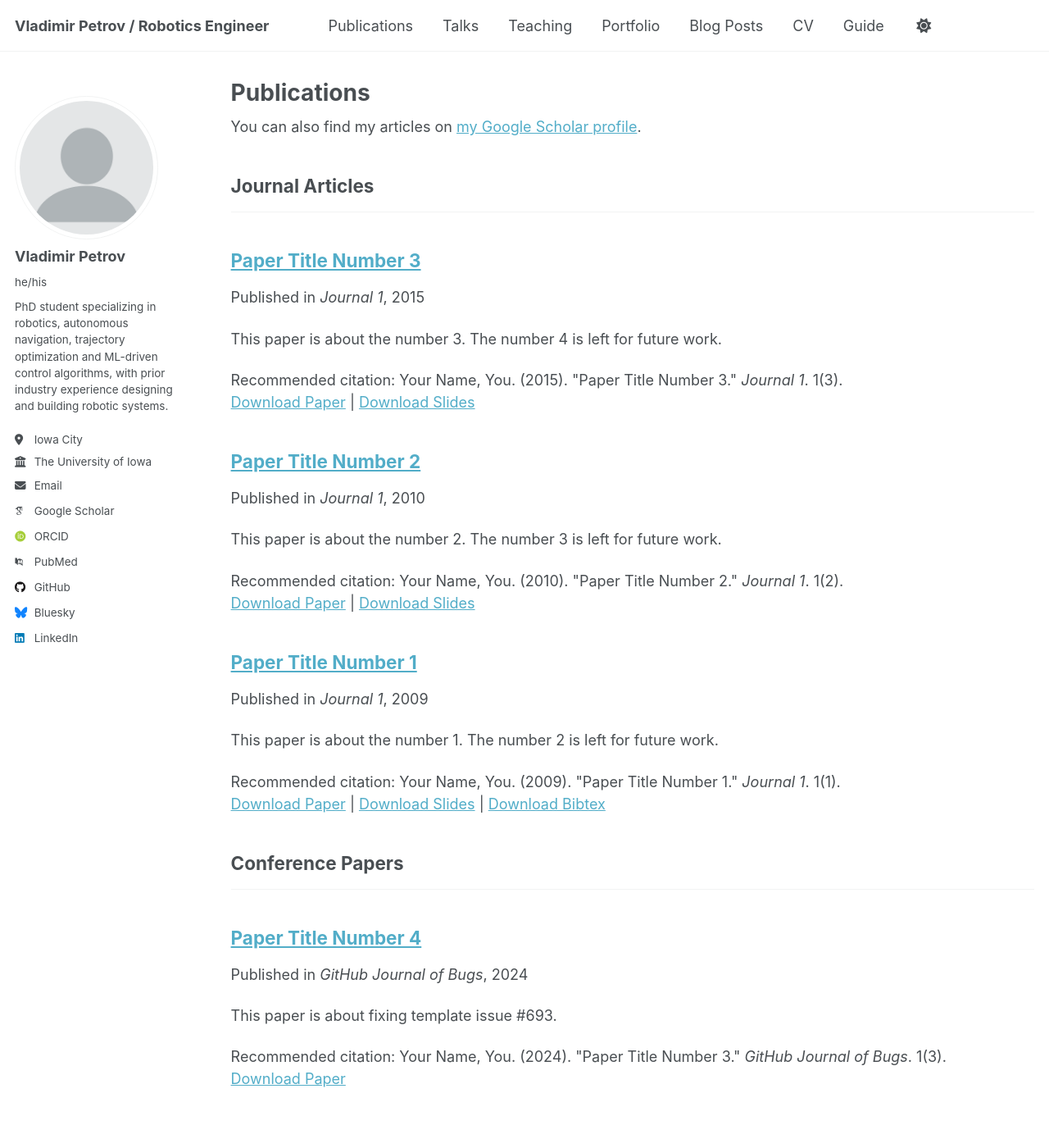
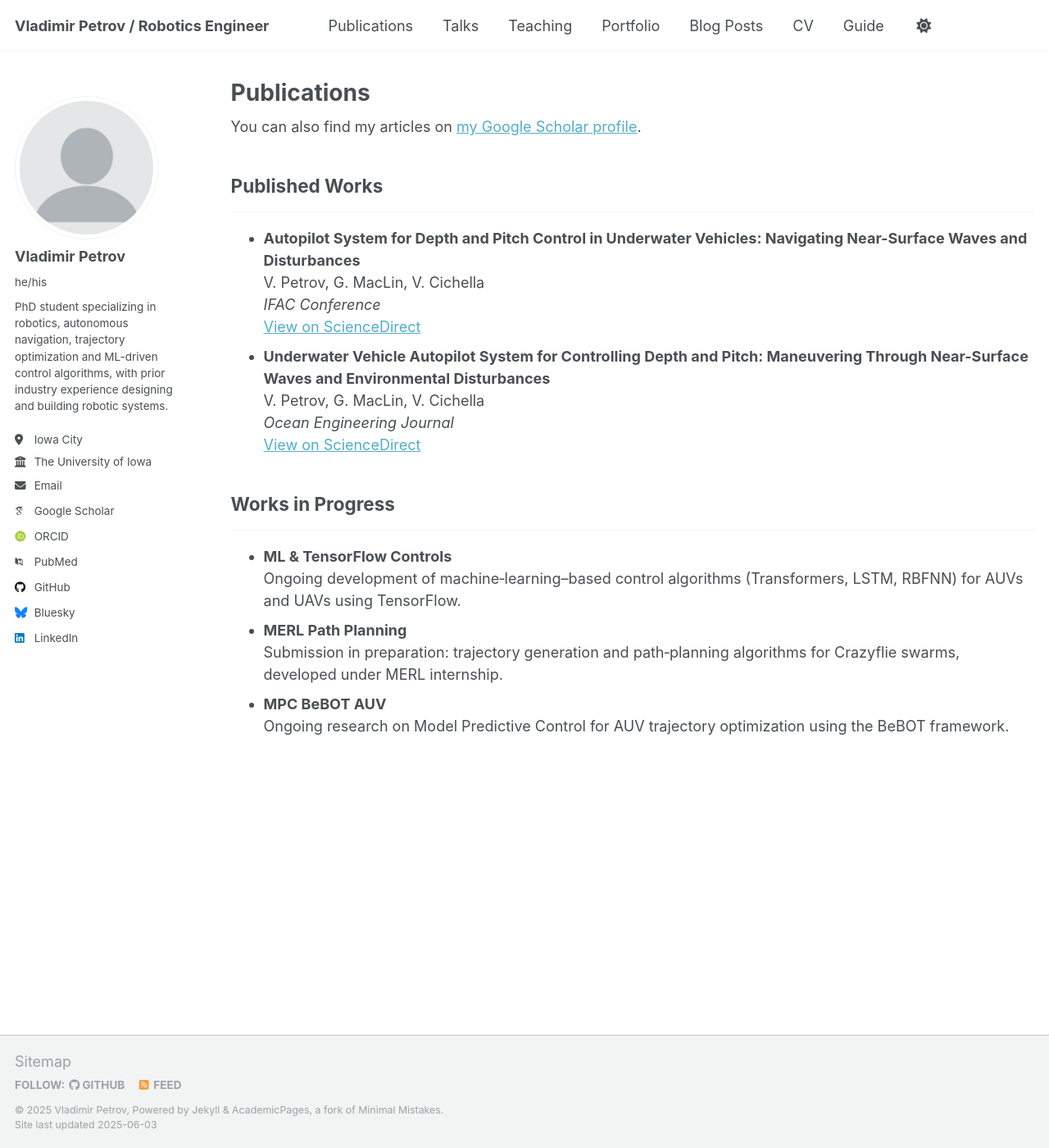
Before and after one commit to wladimirpetrov/wladimirpetrov.github.io, a Jekyll site: the page built from _pages/publications.html, in a window 1280 px wide and 1400 px high. Shown: the whole window at 82% size. Built offline with Jekyll 4.4.1, drawn with Linux system fonts in a browser that asks for light colours; some web fonts are replaced.

Commit message:
publications updated

```diff
--- a/_pages/publications.html
+++ b/_pages/publications.html
@@ -11,23 +11,36 @@ author_profile: true
 
 {% include base_path %}
 
-<!-- New style rendering if publication categories are defined -->
-{% if site.publication_category %}
-  {% for category in site.publication_category  %}
-    {% assign title_shown = false %}
-    {% for post in site.publications reversed %}
-      {% if post.category != category[0] %}
-        {% continue %}
-      {% endif %}
-      {% unless title_shown %}
-        <h2>{{ category[1].title }}</h2><hr />
-        {% assign title_shown = true %}
-      {% endunless %}
-      {% include archive-single.html %}
-    {% endfor %}
-  {% endfor %}
-{% else %}
-  {% for post in site.publications reversed %}
-    {% include archive-single.html %}
-  {% endfor %}
-{% endif %}
+<h2>Published Works</h2>
+<hr />
+<ul>
+  <li>
+    <strong>Autopilot System for Depth and Pitch Control in Underwater Vehicles: Navigating Near-Surface Waves and Disturbances</strong><br />
+    V. Petrov, G. MacLin, V. Cichella<br />
+    <em>IFAC Conference</em><br />
+    <a href="https://www.sciencedirect.com/science/article/pii/S2405896324018111" target="_blank">View on ScienceDirect</a>
+  </li>
+  <li>
+    <strong>Underwater Vehicle Autopilot System for Controlling Depth and Pitch: Maneuvering Through Near-Surface Waves and Environmental Disturbances</strong><br />
+    V. Petrov, G. MacLin, V. Cichella<br />
+    <em>Ocean Engineering Journal</em><br />
+    <a href="https://www.sciencedirect.com/science/article/pii/S0029801824032487" target="_blank">View on ScienceDirect</a>
+  </li>
+</ul>
+
+<h2>Works in Progress</h2>
+<hr />
+<ul>
+  <li>
+    <strong>ML & TensorFlow Controls</strong><br />
+    Ongoing development of machine‐learning–based control algorithms (Transformers, LSTM, RBFNN) for AUVs and UAVs using TensorFlow.
+  </li>
+  <li>
+    <strong>MERL Path Planning</strong><br />
+    Submission in preparation: trajectory generation and path‐planning algorithms for Crazyflie swarms, developed under MERL internship.
+  </li>
+  <li>
+    <strong>MPC BeBOT AUV</strong><br />
+    Ongoing research on Model Predictive Control for AUV trajectory optimization using the BeBOT framework.
+  </li>
+</ul>
```
